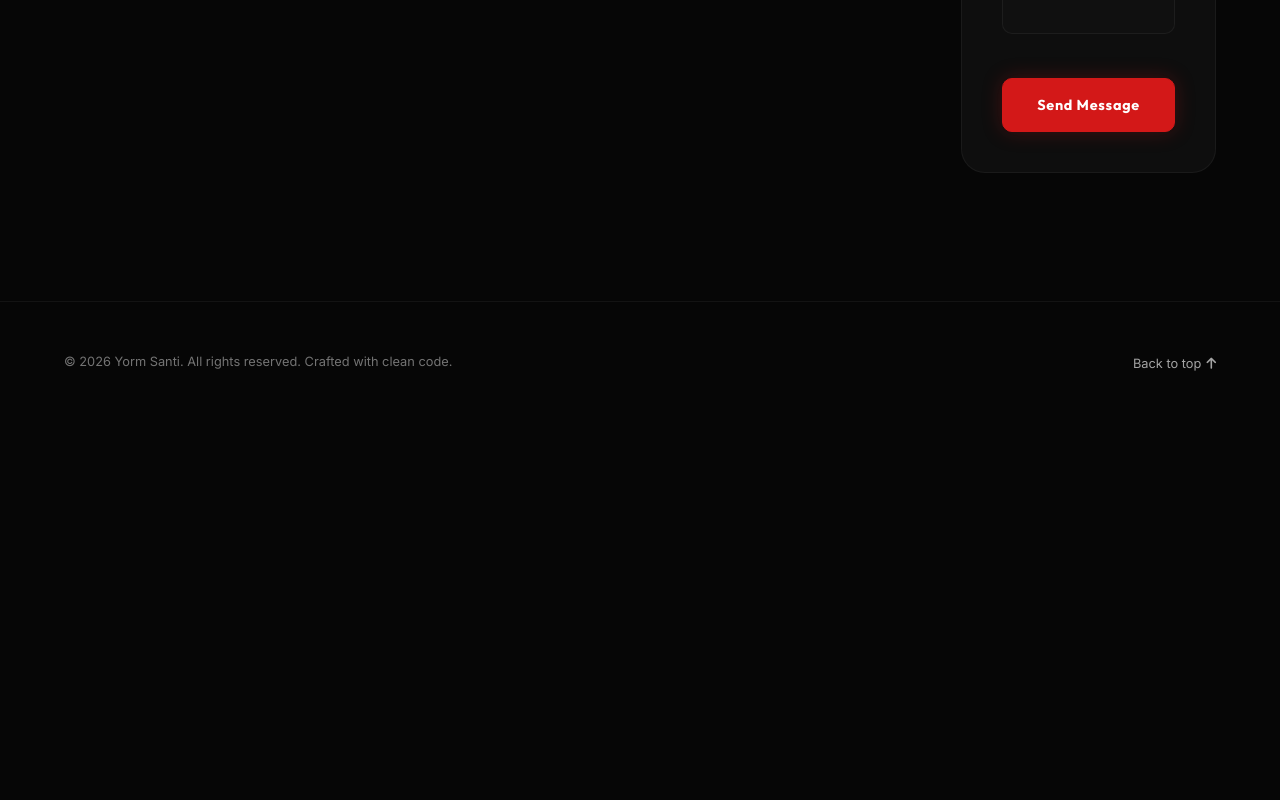
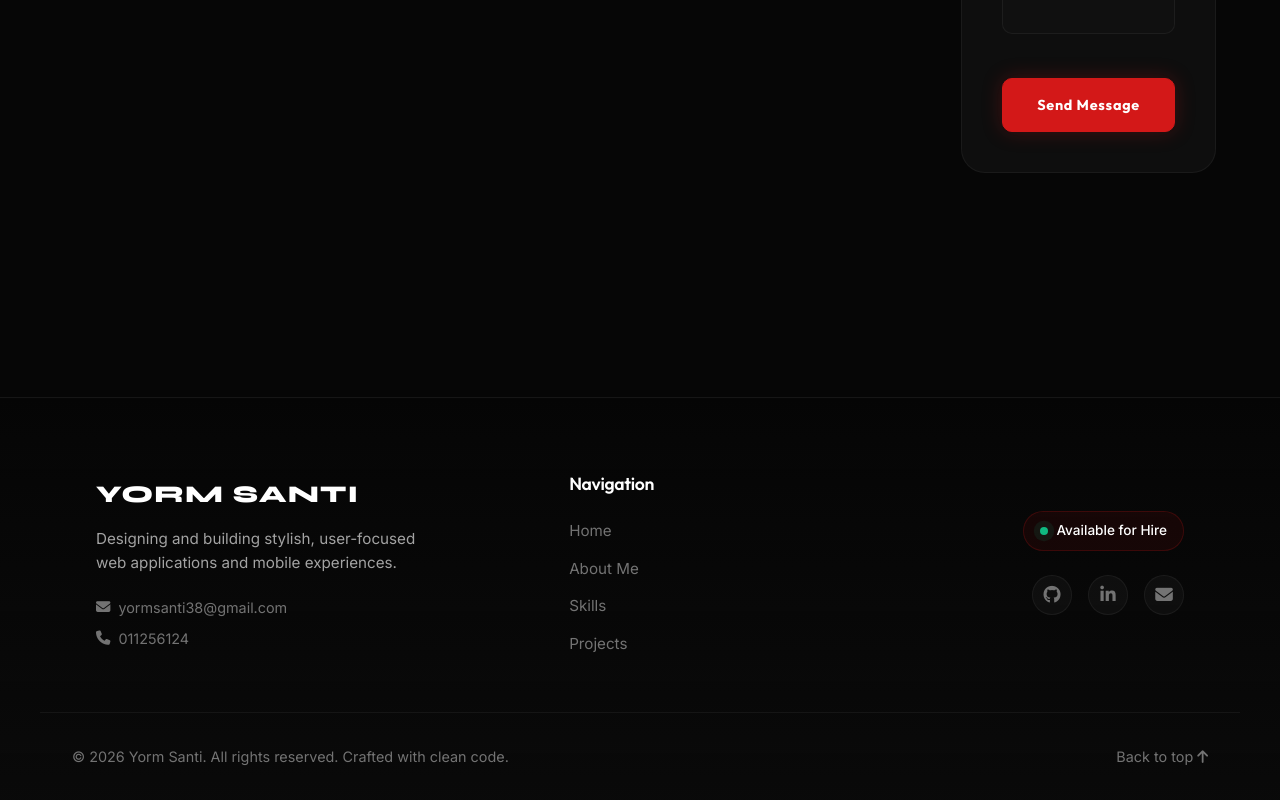
Before and after one commit to YormSanti/portfolio, a Next.js app: page / in a window 1280 px wide. Shown: the part 4900-5700 px from the top of the page. Before the commit the page ends 5323 px from the top, so only its background shows below. Built offline with nearby package versions, Linux system fonts and the light colour scheme; a web font is replaced by a local one.

Commit message:
feat: design a premium information-rich footer with contacts, socials, navigation, and availability

```diff
--- a/src/app/globals.css
+++ b/src/app/globals.css
@@ -2331,3 +2331,208 @@ h1, h2, h3, h4 {
         transform: translateY(0);
     }
 }
+
+/* --- PREMIUM FOOTER STYLES --- */
+.footer {
+    border-top: 1px solid var(--border-light);
+    background: linear-gradient(180deg, transparent 0%, rgba(10, 10, 10, 0.95) 100%);
+    padding: 4.5rem 0 2rem 0;
+    margin-top: 6rem;
+    position: relative;
+    z-index: 10;
+}
+
+.footer-grid {
+    display: grid;
+    grid-template-columns: 1.5fr 1fr 1fr;
+    gap: 3rem;
+    margin-bottom: 3.5rem;
+    max-width: 1200px;
+    margin-left: auto;
+    margin-right: auto;
+    padding: 0 2rem;
+}
+
+.footer-brand .footer-logo {
+    font-family: var(--font-display);
+    font-size: 1.5rem;
+    font-weight: 900;
+    letter-spacing: 0.05em;
+    color: var(--text-primary);
+    display: block;
+    margin-bottom: 0.75rem;
+}
+
+.footer-tagline {
+    color: var(--text-secondary);
+    font-size: 0.95rem;
+    line-height: 1.6;
+    margin-bottom: 1.25rem;
+    max-width: 320px;
+}
+
+.footer-contact-info {
+    display: flex;
+    flex-direction: column;
+    gap: 0.5rem;
+}
+
+.footer-contact-link {
+    display: flex;
+    align-items: center;
+    gap: 0.5rem;
+    color: var(--text-muted);
+    font-size: 0.9rem;
+    transition: color 0.3s ease;
+}
+
+.footer-contact-link:hover {
+    color: var(--accent-red);
+}
+
+.footer-nav h4 {
+    color: var(--text-primary);
+    font-size: 1.1rem;
+    font-weight: 600;
+    margin-bottom: 1.25rem;
+}
+
+.footer-nav ul {
+    list-style: none;
+    padding: 0;
+    margin: 0;
+    display: flex;
+    flex-direction: column;
+    gap: 0.75rem;
+}
+
+.footer-nav a {
+    color: var(--text-muted);
+    font-size: 0.95rem;
+    transition: color 0.3s ease, padding-left 0.3s ease;
+}
+
+.footer-nav a:hover {
+    color: var(--accent-red);
+    padding-left: 4px;
+}
+
+.footer-status {
+    display: flex;
+    flex-direction: column;
+    align-items: flex-end;
+    gap: 1.5rem;
+}
+
+.footer-status-badge {
+    display: inline-flex;
+    align-items: center;
+    gap: 0.5rem;
+    background: rgba(211, 24, 24, 0.08);
+    border: 1px solid rgba(211, 24, 24, 0.2);
+    padding: 0.5rem 1rem;
+    border-radius: 50px;
+    font-size: 0.85rem;
+    color: var(--text-primary);
+    font-weight: 500;
+}
+
+.pulse-dot {
+    width: 8px;
+    height: 8px;
+    background: #10b981;
+    border-radius: 50%;
+    animation: pulseDot 2s infinite;
+}
+
+@keyframes pulseDot {
+    0% {
+        box-shadow: 0 0 0 0 rgba(16, 185, 129, 0.4);
+    }
+    70% {
+        box-shadow: 0 0 0 8px rgba(16, 185, 129, 0);
+    }
+    100% {
+        box-shadow: 0 0 0 0 rgba(16, 185, 129, 0);
+    }
+}
+
+.footer-socials {
+    display: flex;
+    gap: 1rem;
+}
+
+.footer-socials a {
+    width: 40px;
+    height: 40px;
+    border-radius: 50%;
+    background: rgba(255, 255, 255, 0.03);
+    border: 1px solid var(--border-light);
+    display: flex;
+    align-items: center;
+    justify-content: center;
+    color: var(--text-muted);
+    font-size: 1.1rem;
+    transition: all 0.3s cubic-bezier(0.16, 1, 0.3, 1);
+}
+
+.footer-socials a:hover {
+    color: var(--text-primary);
+    border-color: var(--accent-red);
+    background: rgba(211, 24, 24, 0.1);
+    transform: translateY(-3px);
+}
+
+.footer-bottom {
+    border-top: 1px solid var(--border-light);
+    padding-top: 2rem;
+    display: flex;
+    justify-content: space-between;
+    align-items: center;
+    max-width: 1200px;
+    margin-left: auto;
+    margin-right: auto;
+    padding-left: 2rem;
+    padding-right: 2rem;
+}
+
+.footer-bottom .copyright {
+    color: var(--text-muted);
+    font-size: 0.9rem;
+}
+
+.footer-bottom .back-to-top {
+    color: var(--text-muted);
+    font-size: 0.9rem;
+    display: flex;
+    align-items: center;
+    gap: 0.25rem;
+    transition: color 0.3s ease;
+}
+
+.footer-bottom .back-to-top:hover {
+    color: var(--accent-red);
+}
+
+@media (max-width: 768px) {
+    .footer-grid {
+        grid-template-columns: 1fr;
+        gap: 2.5rem;
+        text-align: center;
+    }
+    .footer-brand .footer-tagline {
+        margin-left: auto;
+        margin-right: auto;
+    }
+    .footer-contact-info {
+        align-items: center;
+    }
+    .footer-status {
+        align-items: center;
+    }
+    .footer-bottom {
+        flex-direction: column;
+        gap: 1rem;
+        text-align: center;
+    }
+}
--- a/src/app/page.tsx
+++ b/src/app/page.tsx
@@ -1064,11 +1064,55 @@ export default function Home() {
 
       {/* Footer */}
       <footer className="footer">
-        <div className="footer-container">
+        <div className="footer-container footer-grid">
+          {/* Brand & Contact */}
+          <div className="footer-brand">
+            <span className="footer-logo">YORM SANTI</span>
+            <p className="footer-tagline">Designing and building stylish, user-focused web applications and mobile experiences.</p>
+            <div className="footer-contact-info">
+              <a href="mailto:yormsanti38@gmail.com" className="footer-contact-link">
+                <i className="fa-solid fa-envelope"></i> yormsanti38@gmail.com
+              </a>
+              <a href="tel:011256124" className="footer-contact-link">
+                <i className="fa-solid fa-phone"></i> 011256124
+              </a>
+            </div>
+          </div>
+
+          {/* Navigation Links */}
+          <div className="footer-nav">
+            <h4>Navigation</h4>
+            <ul>
+              <li><a href="#hero">Home</a></li>
+              <li><Link href="/about">About Me</Link></li>
+              <li><a href="#skills">Skills</a></li>
+              <li><a href="#projects">Projects</a></li>
+            </ul>
+          </div>
+
+          {/* Socials & Status */}
+          <div className="footer-status">
+            <div className="footer-status-badge">
+              <span className="pulse-dot"></span>
+              <span>Available for Hire</span>
+            </div>
+            <div className="footer-socials">
+              <a href="https://github.com/YormSanti" target="_blank" rel="noreferrer" aria-label="GitHub">
+                <i className="fa-brands fa-github"></i>
+              </a>
+              <a href="https://linkedin.com" target="_blank" rel="noreferrer" aria-label="LinkedIn">
+                <i className="fa-brands fa-linkedin-in"></i>
+              </a>
+              <a href="mailto:yormsanti38@gmail.com" aria-label="Email">
+                <i className="fa-solid fa-envelope"></i>
+              </a>
+            </div>
+          </div>
+        </div>
+
+        <div className="footer-bottom">
           <p className="copyright">&copy; 2026 Yorm Santi. All rights reserved. Crafted with clean code.</p>
-          <div className="footer-links">
-            <a href="#hero">Back to top <i className="fa-solid fa-arrow-up"></i></a>
-          </div>
+          <a href="#hero" className="back-to-top">Back to top <i className="fa-solid fa-arrow-up"></i></a>
         </div>
       </footer>
 
```
Also changed, not shown: src/app/about/page.tsx (+48 -4 lines), 1 other file (tests, documents, lock files or other folders).
